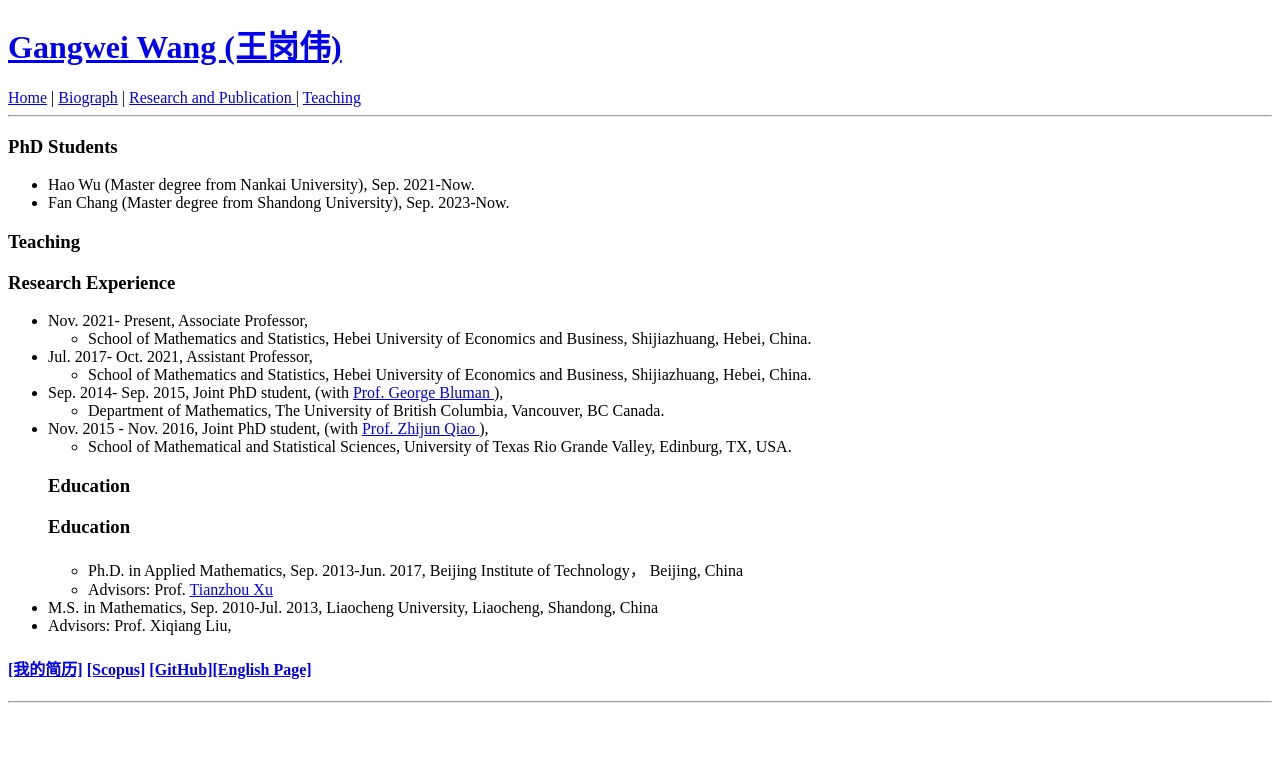
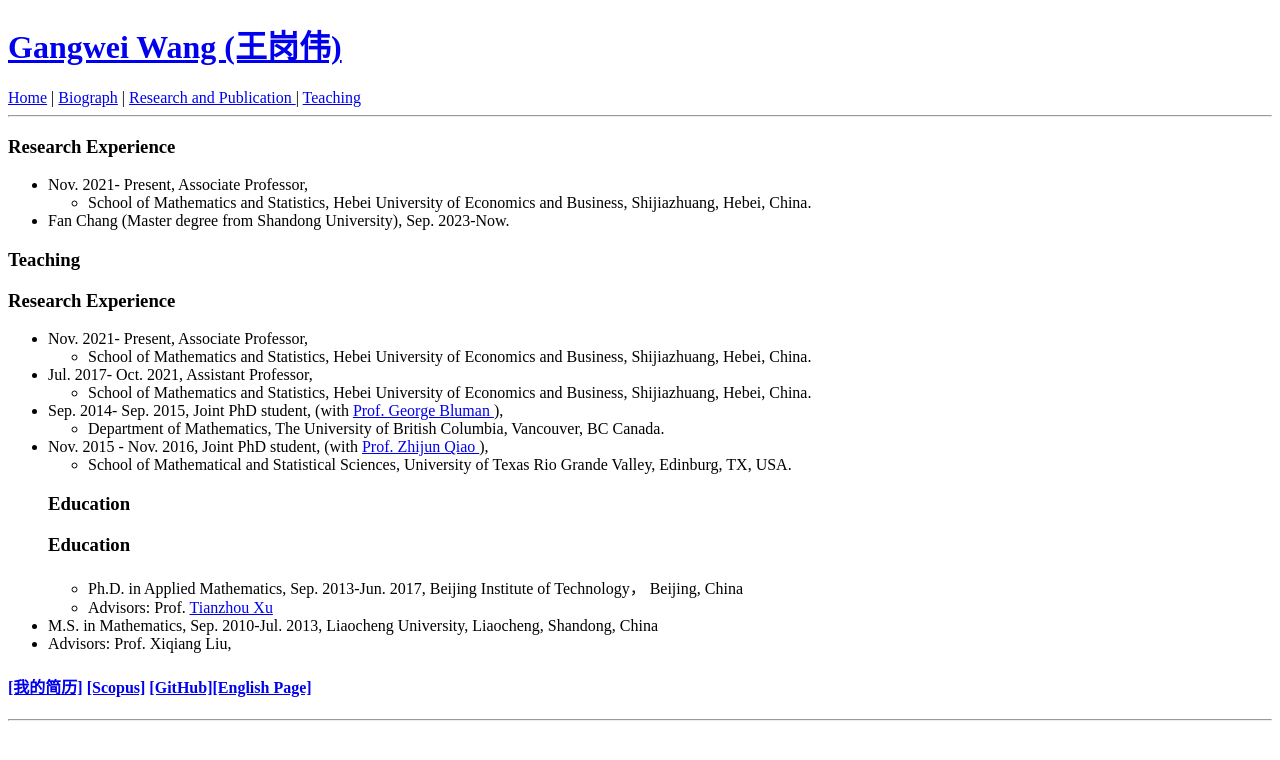
Before and after one commit to wanggangwei82/wanggangwei82.github.io, a Jekyll site: the page built from biography/index.html, in a window 1280 px wide. Shown: the top 760 px of the page. Built offline with Jekyll 4.4.1, drawn with Linux system fonts in a browser that asks for light colours.

Commit message:
Update index.html

```diff
--- a/biography/index.html
+++ b/biography/index.html
@@ -3,12 +3,17 @@ layout: default
 ---
 
 <!-- wp:heading {"level":3,"className":"wp-block-heading","fontSize":"normal"} -->
-<h3 class="wp-block-heading has-normal-font-size" id="phd-students">PhD Students</h3>
+<h3 class="wp-block-heading has-normal-font-size" id="phd-students">Research Experience</h3>
 <!-- /wp:heading -->
 
 <!-- wp:list {"fontSize":"small"} -->
 <ul class="has-small-font-size"><!-- wp:list-item -->
-<li>Hao Wu (Master degree from Nankai University), Sep. 2021-Now.</li>
+<li>Nov. 2021- Present, Associate Professor,<!-- wp:list -->
+<ul><!-- wp:list-item -->
+<li>School of Mathematics and Statistics,
+Hebei University of Economics and Business, Shijiazhuang, Hebei, China.</li>
+<!-- /wp:list-item --></ul>
+<!-- /wp:list --></li>
 <!-- /wp:list-item -->
 
 <!-- wp:list-item -->
```
